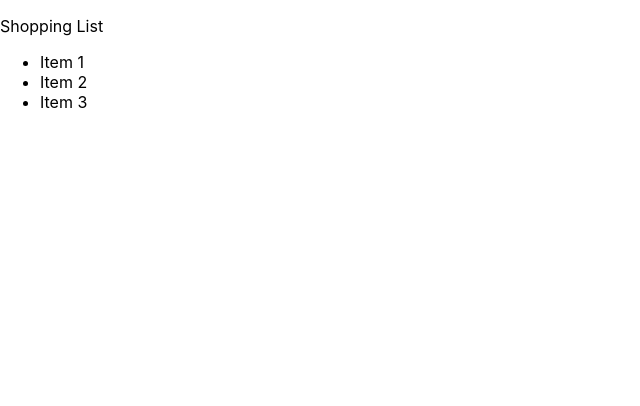
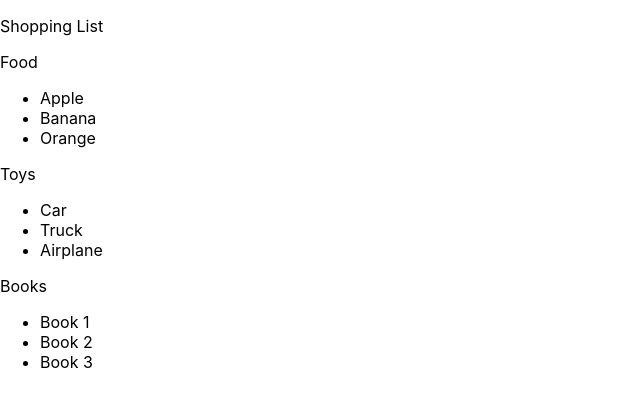
Before and after one commit to FormOfShred/shopping-list, a React (Create React App) app in the folder frontend/: page / in a window 1280 px wide. Shown: the top 406 px of the page, without its empty margins (0-640 px from the left). Built offline with nearby package versions, Linux system fonts and the light colour scheme.

Commit message:
loop through static lists

```diff
--- a/frontend/src/App.tsx
+++ b/frontend/src/App.tsx
@@ -6,10 +6,31 @@ import List from './components/Dashboard/list';
 
 
 function App() {
+  {/* Lists */}
+
+  const firstList = {
+    title: 'Food',
+    items: ['Apple', 'Banana', 'Orange']
+  }
+
+  const secondList = {
+    title: 'Toys',
+    items: ['Car', 'Truck', 'Airplane']
+  }
+
+  const thirdList = {
+    title: 'Books',
+    items: ['Book 1', 'Book 2', 'Book 3']
+  }
+
+  const lists = [firstList, secondList, thirdList];
+
   return (
       <div className="App">
         <p>Shopping List</p>
-        <List />
+        {lists.map((list, index) => (
+          <List key={index} title={list.title} items={list.items} />
+        ))}
       </div>
   );
 }
--- a/frontend/src/components/Dashboard/list.tsx
+++ b/frontend/src/components/Dashboard/list.tsx
@@ -1,13 +1,20 @@
-const List = () => {
+import React from 'react';
+
+const List = (props: { title: string, items: string[] }) => {
+    const { title, items } = props;
+
+    console.log(title, items);
+
     return (
         <div>
-        {/* List 1 */}
-        <ul>
-            <li>Item 1</li>
-            <li>Item 2</li>
-            <li>Item 3</li>
-        </ul>
-      </div>
+            {/* List 1 */}
+            <p>{ title }</p>
+            <ul>
+                { items.map((item, index) => {
+                    return <li key={index}>{ item }</li>
+                }) }
+            </ul>
+        </div>
     );
 };
 
```
